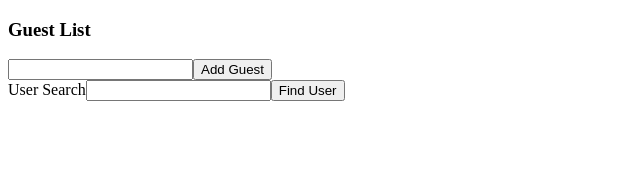
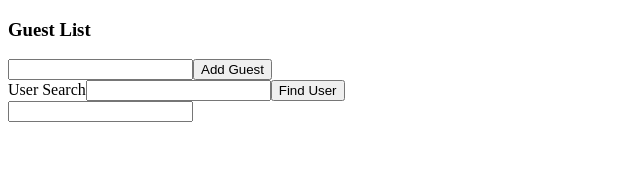
Before and after one commit to walkerfisher/rts, a React (Create React App) app: page / in a window 1280 px wide. Shown: the top 191 px of the page, without its empty margins (0-640 px from the left). Built offline with nearby package versions, Linux system fonts and the light colour scheme.

Commit message:
event component created

```diff
--- /dev/null
+++ b/src/events/EventComponent.tsx
@@ -0,0 +1,14 @@
+const EventComponent: React.FC = () => {
+
+  const onChange = (event: React.ChangeEvent<HTMLInputElement>) => {
+    console.log(event);
+  };
+
+  return (
+    <div>
+      <input onChange={onChange} />
+    </div>
+  )
+};
+
+export default EventComponent;
--- a/src/index.tsx
+++ b/src/index.tsx
@@ -1,12 +1,14 @@
 import ReactDOM from 'react-dom';
 import GuestList from './state/GuestList';
 import UserSearch from './state/UserSearch';
+import EventComponent from './events/EventComponent';
 
 const App = () => {
   return (
     <div>
       <GuestList/>
       <UserSearch/>
+      <EventComponent/>
     </div>
   )
 };
```
